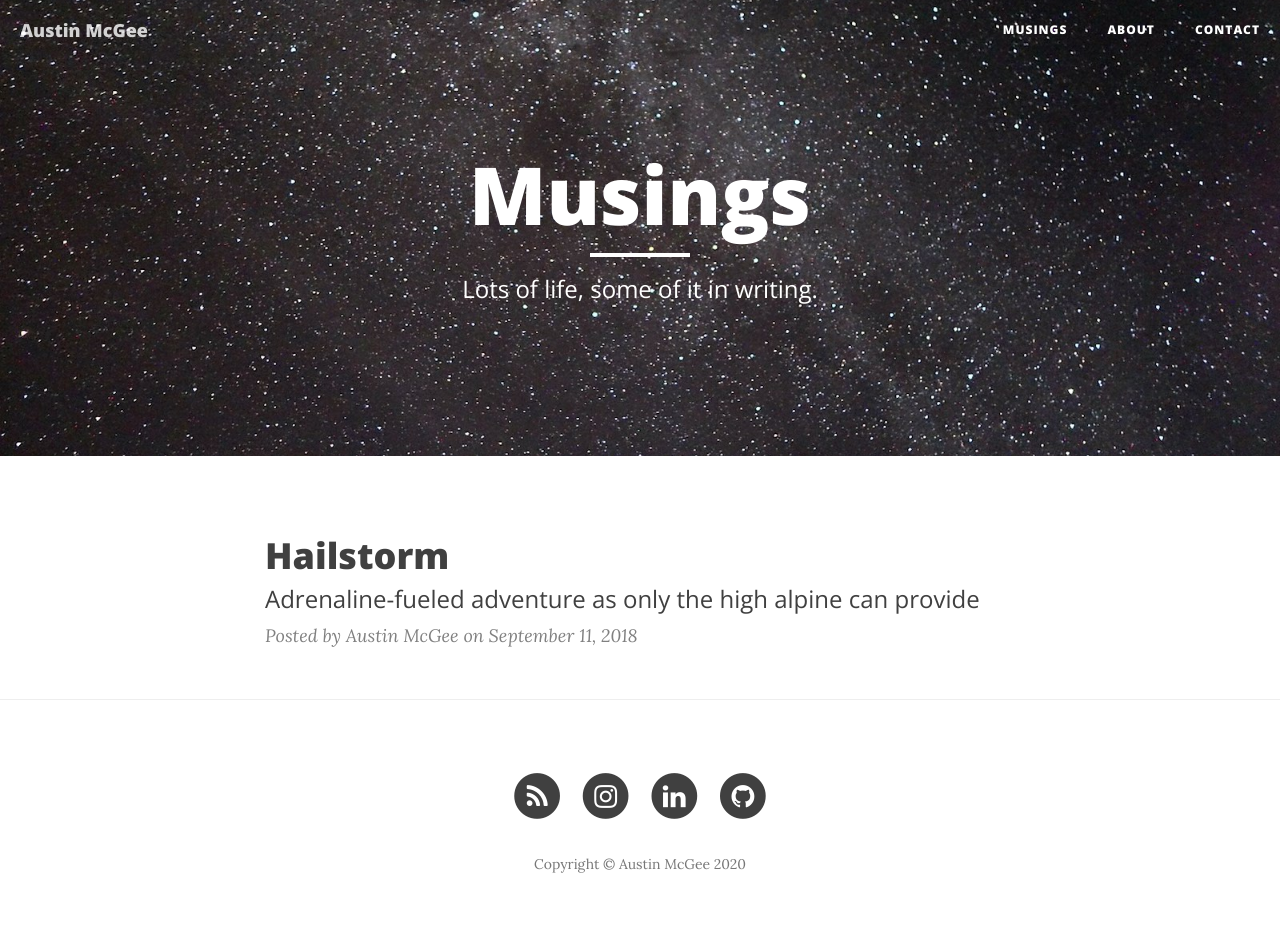
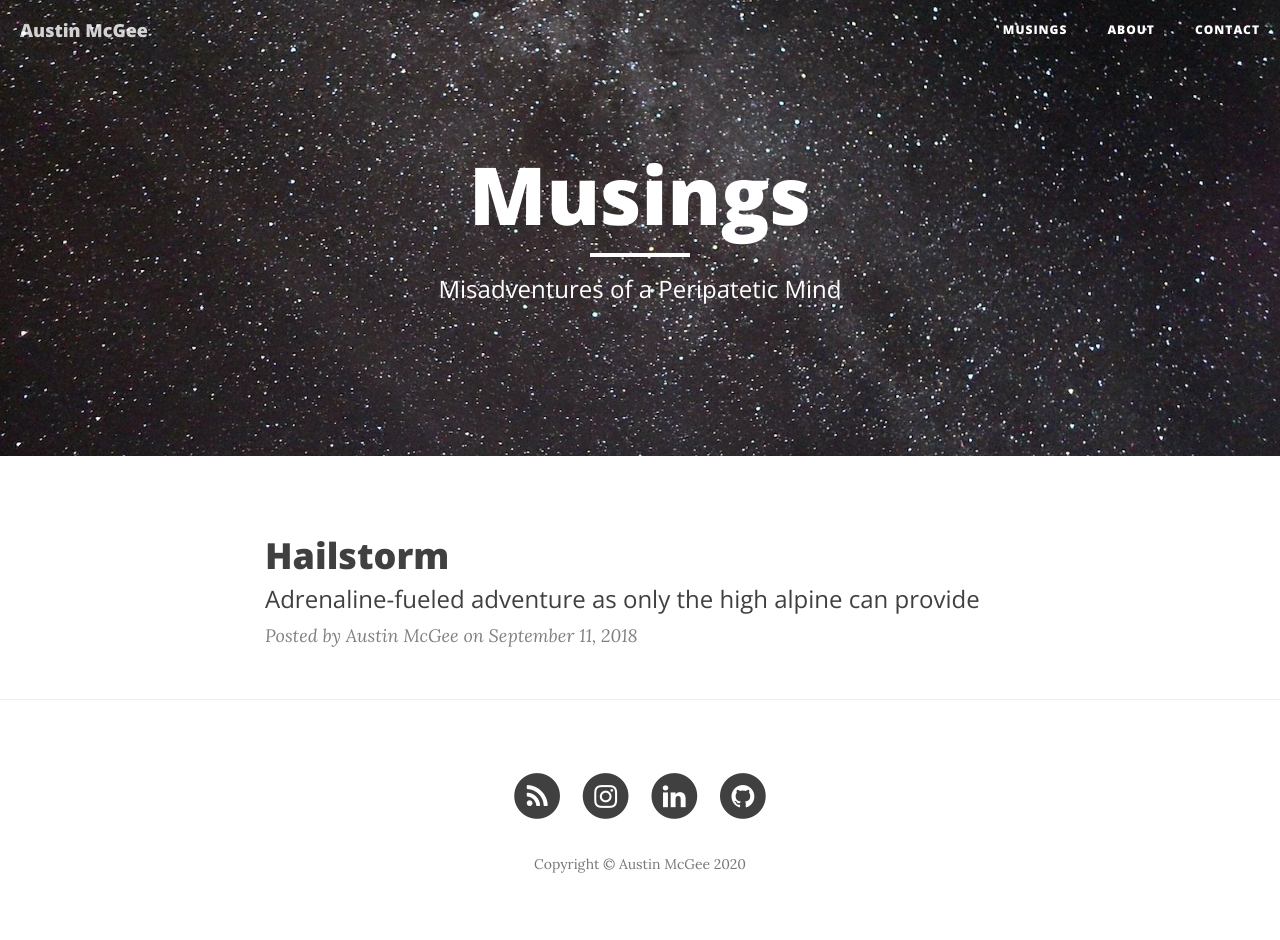
Before and after one commit to amcgee/amcgee.github.io, a Jekyll site: the page built from musings/index.html, in a window 1280 px wide. Built offline with Jekyll 4.4.1, drawn with Linux system fonts in a browser that asks for light colours; nearby versions of some CDN libraries; the list of posts is cut into pages by our own code.

Commit message:
chore: musings headline

```diff
--- a/musings/index.html
+++ b/musings/index.html
@@ -1,7 +1,7 @@
 ---
 layout: page
 title: "Musings"
-description: "Lots of life, some of it in writing."
+description: "Misadventures of a Peripatetic Mind"
 header-img: "img/musings-bg.jpg"
 ---
 
```
